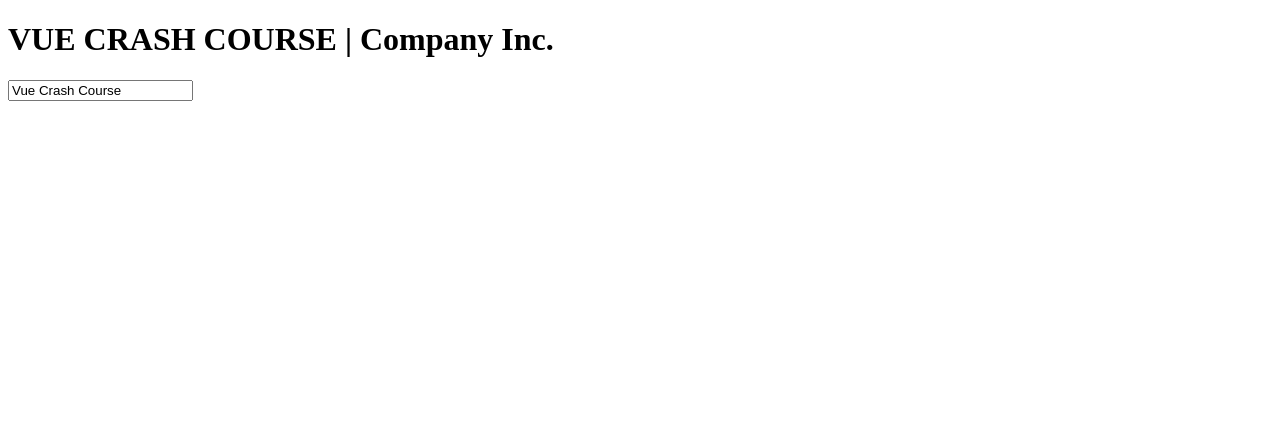
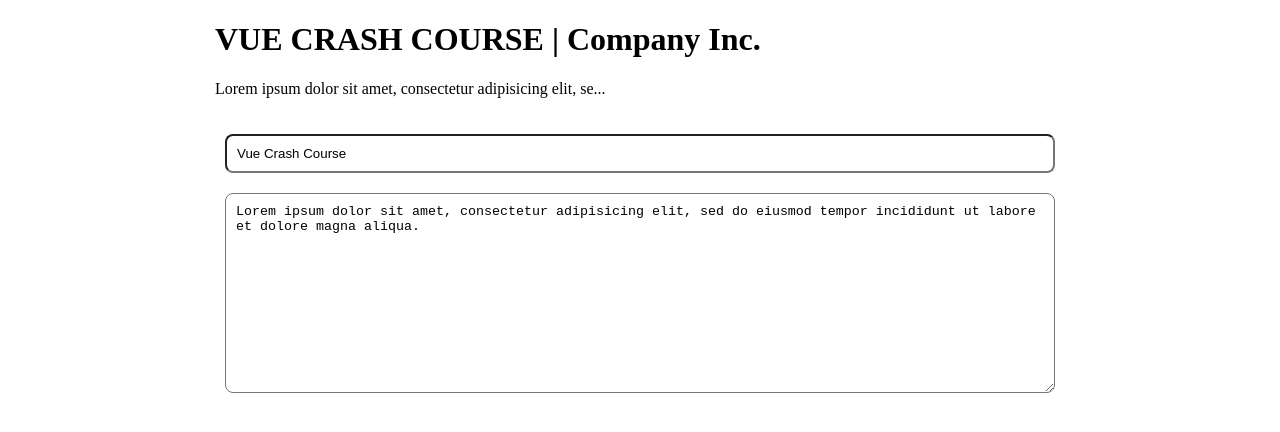
Before and after one commit to charliejuc/vuex-crash-course, a Vue app: page / in a window 1280 px wide. Shown: the top 432 px of the page. Built offline with nearby package versions, Linux system fonts and the light colour scheme.

Commit message:
modified:   src/views/Home.vue Adds shortDescription computed property.
Adds ellipsize method, adds etc points to the end when string.length is
less than descriptionMaxChars variable.

Adds description to data and textarea with v-model for description.

Adds css base styles.

```diff
--- a/src/views/Home.vue
+++ b/src/views/Home.vue
@@ -1,11 +1,20 @@
 <template lang="pug">
   .home
     h1 {{ title.toUpperCase() }} | Company Inc.
-    input(
-      type="text"
-      @keyup="updateTitle(newTitle)"
-      v-model="newTitle"
-    )
+    //- p {{ description.slice(0, 30) + '...' }}
+    p {{ shortDescription }}
+
+    .inputs
+      .input
+        input(
+          type="text"
+          @keyup="updateTitle(newTitle)"
+          v-model="newTitle"
+        )
+      .input
+        textarea(
+          v-model="description"
+        )
     //- button(
     //-   @click="updateTitle(newTitle)"
     //- ) Write Title
@@ -14,6 +23,7 @@
 <script>
 // @ is an alias to /src
 // import HelloWorld from '@/components/HelloWorld.vue'
+const descriptionMaxChars = 60
 
 export default {
   name: 'Home',
@@ -21,15 +31,28 @@ export default {
     const title = 'Vue Crash Course'
     return {
       title,
-      newTitle: title
+      newTitle: title,
+      description: 'Lorem ipsum dolor sit amet, consectetur adipisicing elit, sed do eiusmod tempor incididunt ut labore et dolore magna aliqua.'
     }
   },
   created() {
     // setTimeout(() => this.updateTitle('Título Ninja 2'), 3000)
   },
+  computed: {
+    shortDescription() {
+      return this.ellipsize(this.description)
+    }
+  },
   methods: {
     updateTitle(title) {
       this.title = title
+    },
+    ellipsize(text) {
+      if ( typeof(text) !== 'string' || text.length <= descriptionMaxChars ) {
+        return text
+      }
+
+      return `${text.slice(0, descriptionMaxChars)}...`
     }
   }
   // components: {
@@ -37,3 +60,40 @@ export default {
   // }
 }
 </script>
+
+<style lang="scss">
+  .home {
+    width: 850px;
+    margin: 0 auto;
+  }
+
+  .inputs {
+    align-items: center;
+    display: flex;
+    flex-direction: column;
+    width: 100%;
+  }
+
+  .input {
+    box-sizing: border-box;
+    margin-top: 20px;
+    padding: 0 10px;
+    width: inherit;
+
+    textarea, input {
+      box-sizing: border-box;
+      width: 100%;
+      padding: 10px;
+      border-radius: .5rem;
+    }
+
+    textarea {
+      max-height: 500px;
+      min-height: 200px;
+
+      max-width: 100%;
+      min-width: 100%;
+    }
+  }
+
+</style>
```
